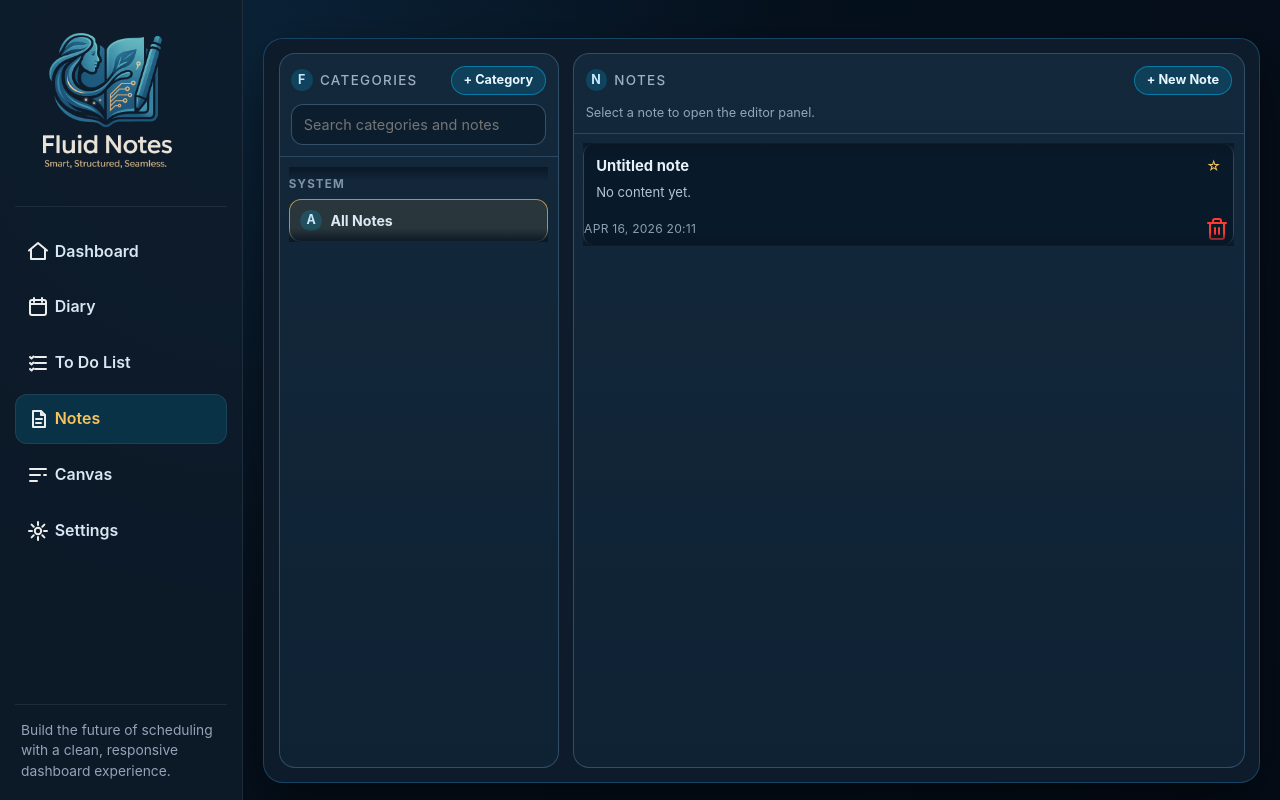
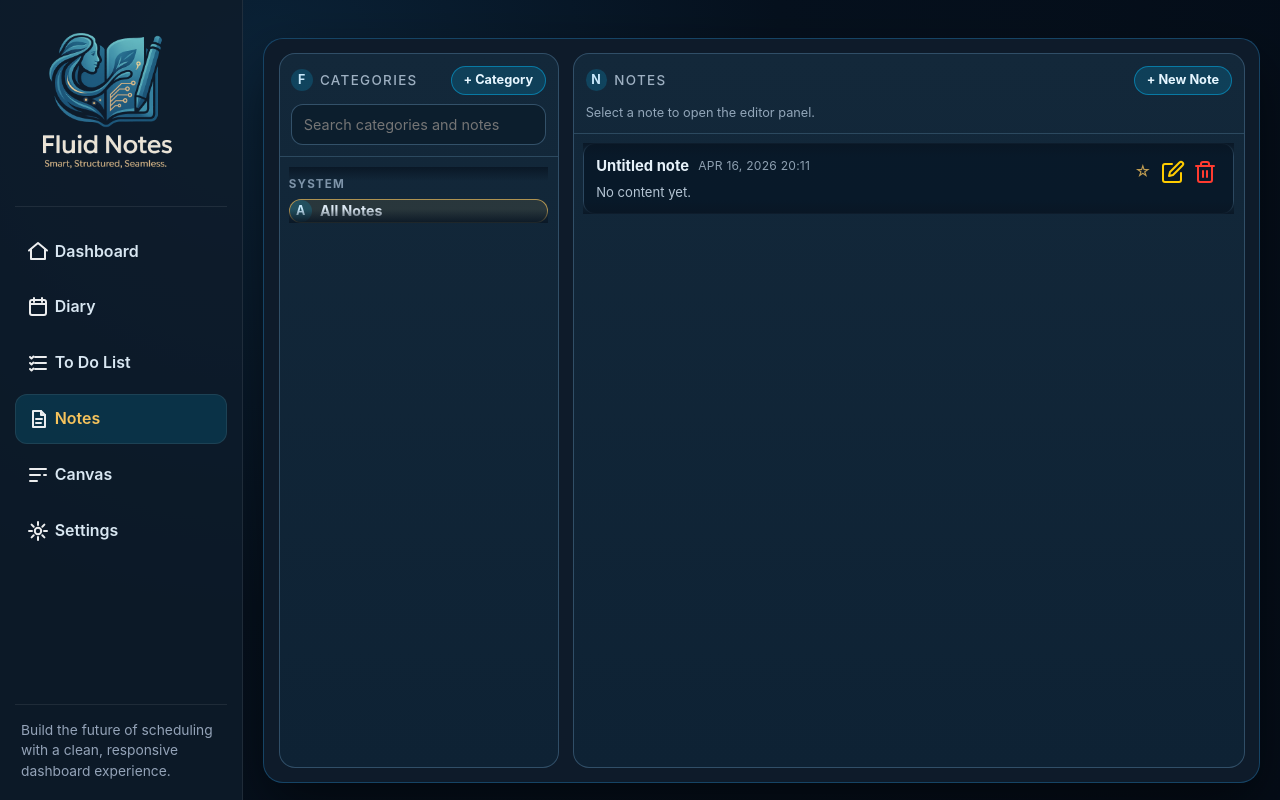
Before and after one commit to mcevoycd/calendar_project, a Django app: page /notes/ in a window 1280 px wide. Run offline with Django 5.2, Linux system fonts and the light colour scheme; the visitor is signed in with stand-in values (Sample User, id 1); data comes from the database, SQL or seed files in the repository; data that the repository does not hold is empty.

Commit message:
Update: Notes interface tweaked

```diff
--- a/dashboard/templates/dashboard/notes_workspace.html
+++ b/dashboard/templates/dashboard/notes_workspace.html
@@ -665,6 +665,13 @@
       background: rgba(246, 195, 92, 0.1);
     }
 
+    .category-row {
+      display: flex;
+      align-items: center;
+      gap: 0.35rem;
+      padding: 0.56rem 0.62rem;
+    }
+
     .category-link {
       display: grid;
       grid-template-columns: auto 1fr;
@@ -672,9 +679,10 @@
       gap: 0.5rem;
       color: #DCE8F2;
       text-decoration: none;
-      padding: 0.56rem 0.62rem;
+      padding: 0;
       font-size: 0.84rem;
       min-width: 0;
+      flex: 1 1 auto;
     }
 
     .category-link strong {
@@ -698,10 +706,13 @@
     }
 
     .category-delete-row {
-      border-top: 1px solid rgba(53, 84, 109, 0.65);
-      padding: 0.36rem 0.5rem;
+      margin-left: auto;
+      padding: 0;
       display: flex;
+      align-items: center;
       justify-content: flex-end;
+      border: 0;
+      flex-shrink: 0;
     }
 
     .tiny-icon-btn {
@@ -739,35 +750,64 @@
       flex-wrap: wrap;
     }
 
+    .note-top-row {
+      display: grid;
+      grid-template-columns: minmax(0, 1fr) auto;
+      gap: 0.35rem;
+      align-items: start;
+      padding: 0.65rem 0.72rem;
+    }
+
     .note-link {
       color: inherit;
       text-decoration: none;
       display: grid;
       gap: 0.35rem;
-      padding: 0.65rem 0.72rem;
       min-width: 0;
+      padding: 0;
     }
 
     .note-head {
-      display: grid;
-      grid-template-columns: 1fr auto;
-      gap: 0.45rem;
-      align-items: center;
-      min-width: 0;
-    }
-
-    .note-meta-row {
       display: flex;
       align-items: center;
-      justify-content: space-between;
-      gap: 0.6rem;
-    }
-
-    .note-delete-form {
+      gap: 0.55rem;
+      min-width: 0;
+    }
+
+    .note-actions {
+      display: inline-flex;
+      align-items: center;
+      gap: 0.15rem;
+      flex-shrink: 0;
+      padding-top: 0.02rem;
+    }
+
+    .note-delete-form,
+    .note-pin-form {
       margin: 0;
       display: inline-flex;
       align-items: center;
       flex-shrink: 0;
+    }
+
+    .note-action-btn {
+      width: 1.65rem;
+      height: 1.65rem;
+    }
+
+    .note-edit-btn {
+      color: #F6C35C;
+      text-decoration: none;
+    }
+
+    .note-pin-toggle {
+      color: rgba(246, 195, 92, 0.78);
+      font-size: 0.95rem;
+      line-height: 1;
+    }
+
+    .note-pin-toggle.is-pinned {
+      color: #F6C35C;
     }
 
     .note-delete-btn {
@@ -787,13 +827,6 @@
       overflow: hidden;
       text-overflow: ellipsis;
       white-space: nowrap;
-    }
-
-    .note-pin {
-      color: #F6C35C;
-      font-size: 0.85rem;
-      line-height: 1;
-      flex-shrink: 0;
     }
 
     .note-preview {
@@ -1928,12 +1961,12 @@
               <div class="category-list">
                 {% for category in categories %}
                   <article class="category-item {% if selected_category_id == category.id|stringformat:'s' %}active{% endif %}">
+                    <div class="category-row">
                       <a class="category-link" href="{% url 'notes' %}?category={{ category.id }}{% if search_query %}&q={{ search_query|urlencode }}{% endif %}">
                         <span class="category-icon" aria-hidden="true">{% cycle 'T' 'S' 'F' 'K' %}</span>
                         <strong>{{ category.name }}</strong>
                       </a>
-                    <div class="category-delete-row">
-                      <form method="post" action="{% url 'notes' %}" onsubmit="return window.confirm('Delete this category and unassign its notes?');">
+                      <form class="category-delete-row" method="post" action="{% url 'notes' %}" onsubmit="return window.confirm('Delete this category and unassign its notes?');">
                         {% csrf_token %}
                         <input type="hidden" name="notes_action" value="delete_category">
                         <input type="hidden" name="category_id" value="{{ category.id }}">
@@ -1962,21 +1995,29 @@
             <div class="note-list">
               {% for note in notes %}
                 <article class="note-item {% if selected_note and selected_note.id == note.id %}active{% endif %}">
+                  <div class="note-top-row">
                     <a class="note-link" href="{% url 'notes' %}?note={{ note.id }}{% if selected_category_id %}&category={{ selected_category_id }}{% endif %}{% if search_query %}&q={{ search_query|urlencode }}{% endif %}">
                       <div class="note-head">
                         <span class="note-title">{{ note.title }}</span>
-                      <span class="note-pin" aria-hidden="true">{% if note.is_pinned %}★{% else %}☆{% endif %}</span>
+                        <span class="note-meta">{{ note.updated_at|date:"M d, Y H:i" }}</span>
                       </div>
                       <p class="note-preview">{{ note.body|striptags|default:'No content yet.'|truncatechars:140 }}</p>
                     </a>
-                  <div class="note-meta-row">
-                    <span class="note-meta">{{ note.updated_at|date:"M d, Y H:i" }}</span>
+                    <div class="note-actions">
+                      <form method="post" action="{% url 'notes' %}" class="note-pin-form">
+                        {% csrf_token %}
+                        <input type="hidden" name="notes_action" value="toggle_pin">
+                        <input type="hidden" name="note_id" value="{{ note.id }}">
+                        <button class="tiny-icon-btn note-action-btn note-pin-toggle {% if note.is_pinned %}is-pinned{% endif %}" type="submit" aria-label="{% if note.is_pinned %}Unpin{% else %}Pin{% endif %} {{ note.title|default:'note' }}" title="{% if note.is_pinned %}Unpin{% else %}Pin{% endif %} note">{% if note.is_pinned %}★{% else %}☆{% endif %}</button>
+                      </form>
+                      <a class="tiny-icon-btn note-action-btn note-edit-btn" href="{% url 'notes' %}?note={{ note.id }}{% if selected_category_id %}&category={{ selected_category_id }}{% endif %}{% if search_query %}&q={{ search_query|urlencode }}{% endif %}" aria-label="Edit {{ note.title|default:'note' }}" title="Edit note"><img class="fn-icon" src="{% static 'dashboard/icons/edit_yellow.svg' %}" alt="" aria-hidden="true"></a>
                       <form method="post" action="{% url 'notes' %}" class="js-delete-note-form note-delete-form">
                         {% csrf_token %}
                         <input type="hidden" name="notes_action" value="delete_note">
                         <input type="hidden" name="note_id" value="{{ note.id }}">
-                      <button class="tiny-icon-btn note-delete-btn" type="submit" aria-label="Delete {{ note.title|default:'note' }}" title="Delete note"><img class="fn-icon" src="{% static 'dashboard/icons/delete_red.svg' %}" alt="" aria-hidden="true"></button>
+                        <button class="tiny-icon-btn note-action-btn note-delete-btn" type="submit" aria-label="Delete {{ note.title|default:'note' }}" title="Delete note"><img class="fn-icon" src="{% static 'dashboard/icons/delete_red.svg' %}" alt="" aria-hidden="true"></button>
                       </form>
+                    </div>
                   </div>
                 </article>
               {% empty %}
```
Also changed, not shown: dashboard/templates/dashboard/todo.html (+30 -1 lines). Lines whose indentation alone changed are shown as unchanged.
